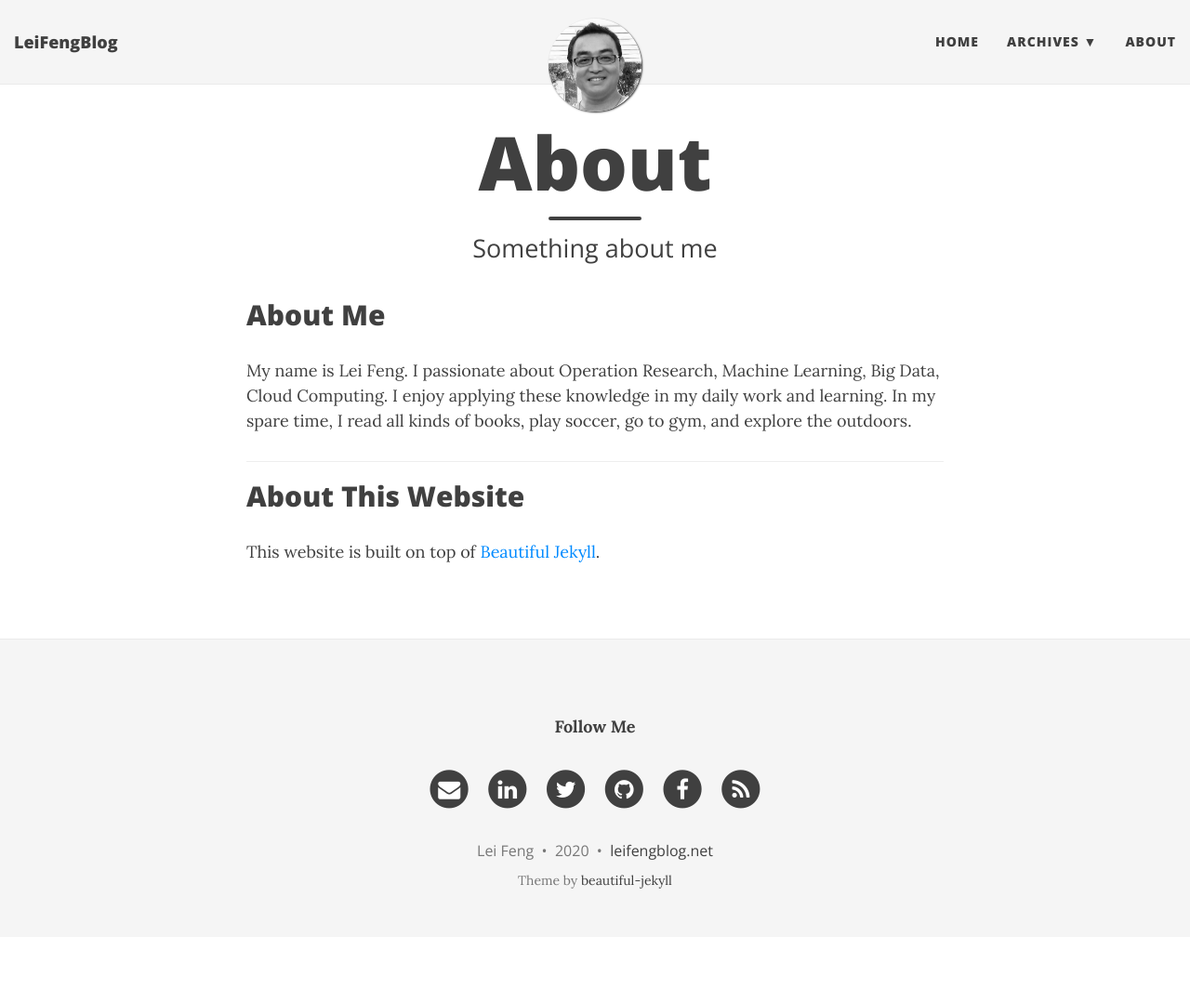
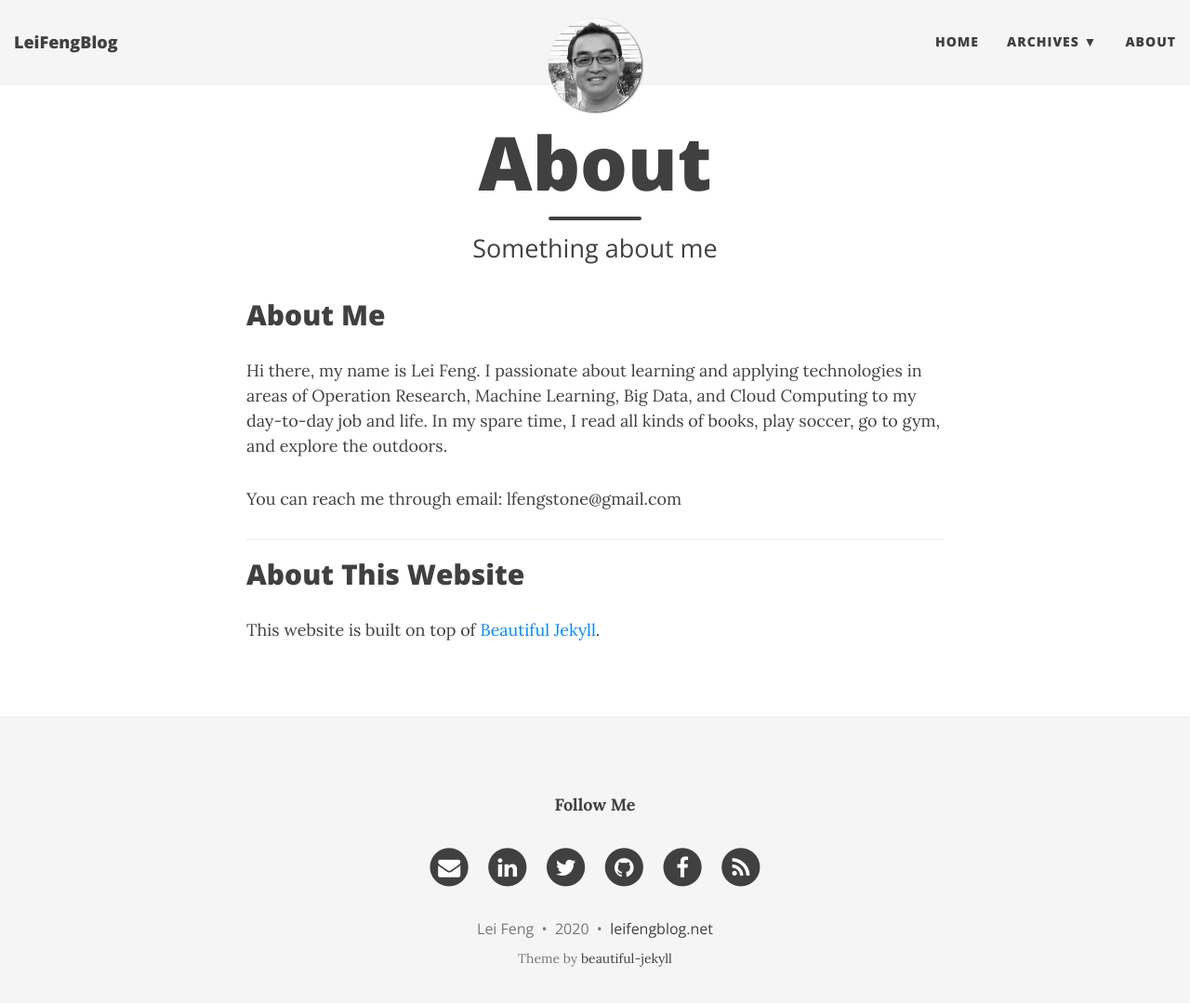
Before and after one commit to stonefl/stonefl.github.io, a Jekyll site: the page built from about.md, in a window 1280 px wide and 1092 px high. Shown: the top 1079 px of the window at 93% size. Built offline with Jekyll 4.4.1, drawn with Linux system fonts in a browser that asks for light colours; nearby versions of some CDN libraries.

Commit message:
Update about.md

```diff
--- a/about.md
+++ b/about.md
@@ -6,8 +6,9 @@
 ---
 
 ## About Me
-My name is Lei Feng. I passionate about Operation Research, Machine Learning, Big Data, Cloud Computing. I enjoy applying these knowledge in my daily work and learning. In my spare time, I read all kinds of books, play soccer, go to gym, and explore the outdoors.
+Hi there, my name is Lei Feng. I passionate about learning and applying technologies in areas of Operation Research, Machine Learning, Big Data, and Cloud Computing to my day-to-day job and life. In my spare time, I read all kinds of books, play soccer, go to gym, and explore the outdoors.
 
+You can reach me through email: lfengstone@gmail.com
 
 ---
 
```
